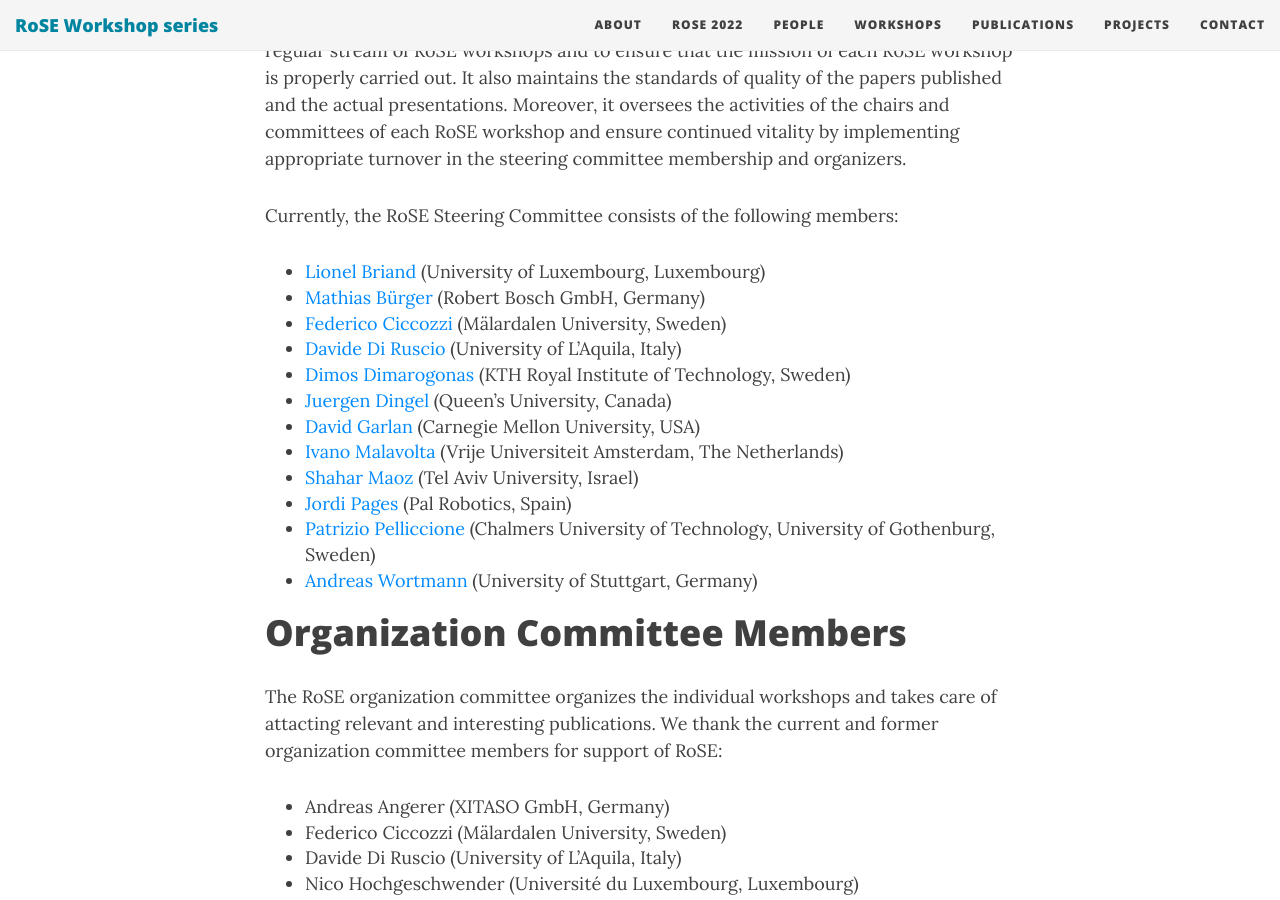
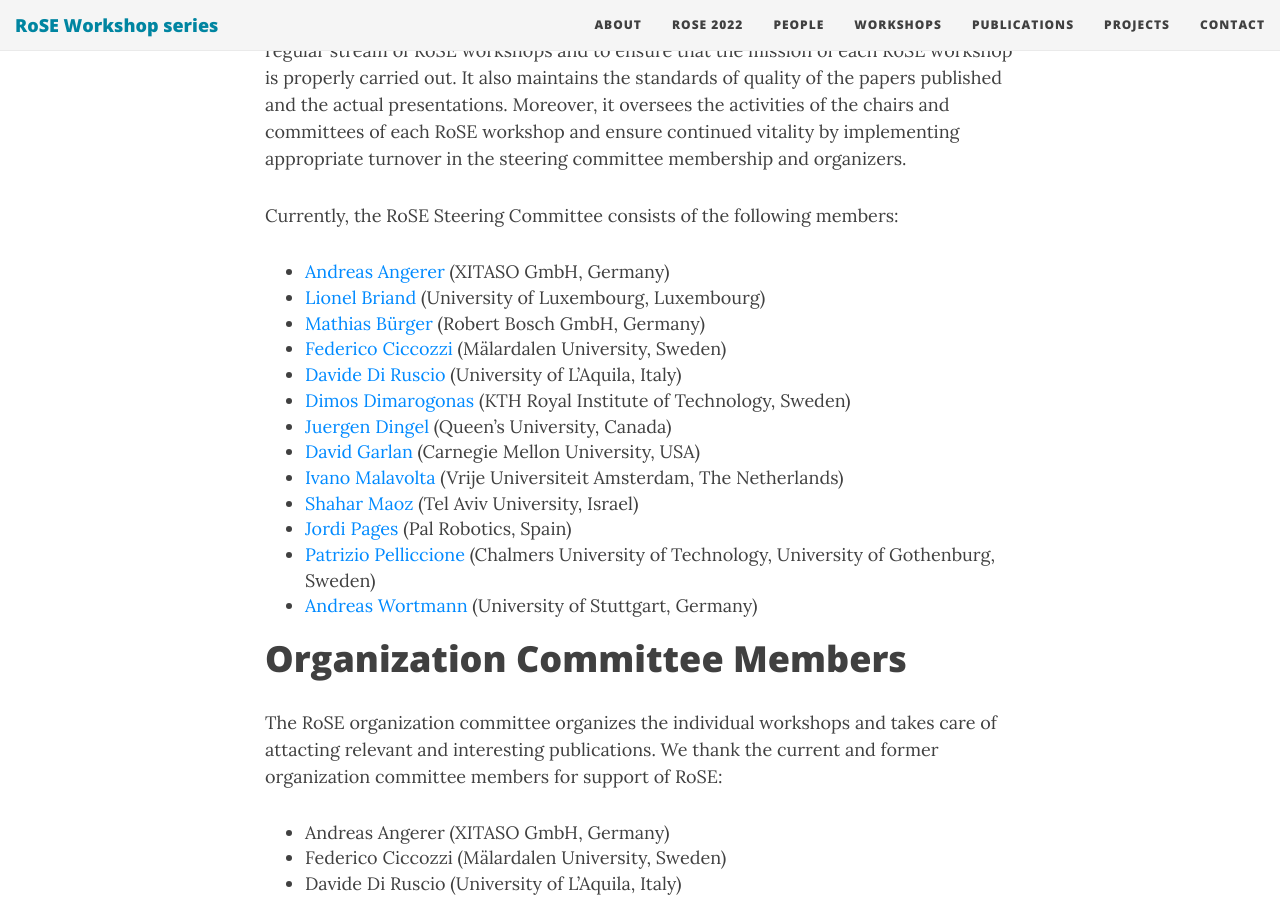
Before and after one commit to rose-workshops/rose-workshops.github.io, a Jekyll site: the page built from people.md, in a window 1280 px wide and 900 px high, scrolled down 381 px. Built offline with Jekyll 4.4.1, drawn with Linux system fonts in a browser that asks for light colours; nearby versions of some CDN libraries.

Commit message:
Add Andreas Angerer to SC

```diff
--- a/people.md
+++ b/people.md
@@ -8,6 +8,7 @@ subtitle: All the people involved in RoSE
 The RoSE steering committee has the mission to ensure continuity in the organization of regular stream of RoSE workshops and to ensure that the mission of each RoSE workshop is properly carried out. It also maintains the standards of quality of the papers published and the actual presentations. Moreover, it oversees the activities of the chairs and committees of each RoSE workshop and ensure continued vitality by implementing appropriate turnover in the steering committee membership and organizers.
 
 Currently, the RoSE Steering Committee consists of the following members:
+- [Andreas Angerer](https://www.linkedin.com/in/dr-andreas-angerer-21b136175/) (XITASO GmbH, Germany)
 - [Lionel Briand](https://wwwfr.uni.lu/snt/people/lionel_briand) (University of Luxembourg, Luxembourg)
 - [Mathias Bürger](https://scholar.google.de/citations?user=WupCXMYAAAAJ&hl=en) (Robert Bosch GmbH, Germany)
 - [Federico Ciccozzi](http://www.es.mdh.se/staff/266-Federico_Ciccozzi) (Mälardalen University, Sweden)
```
